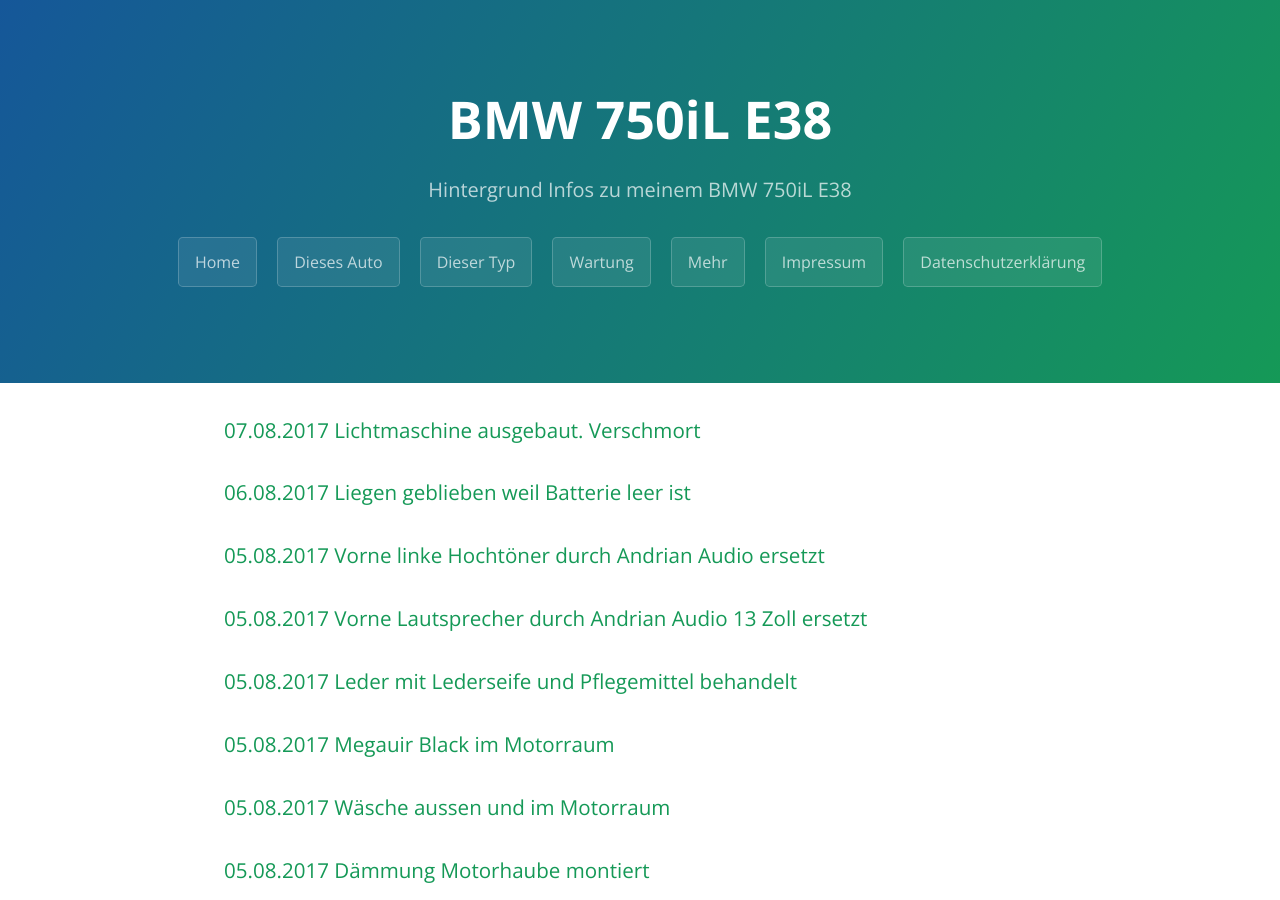
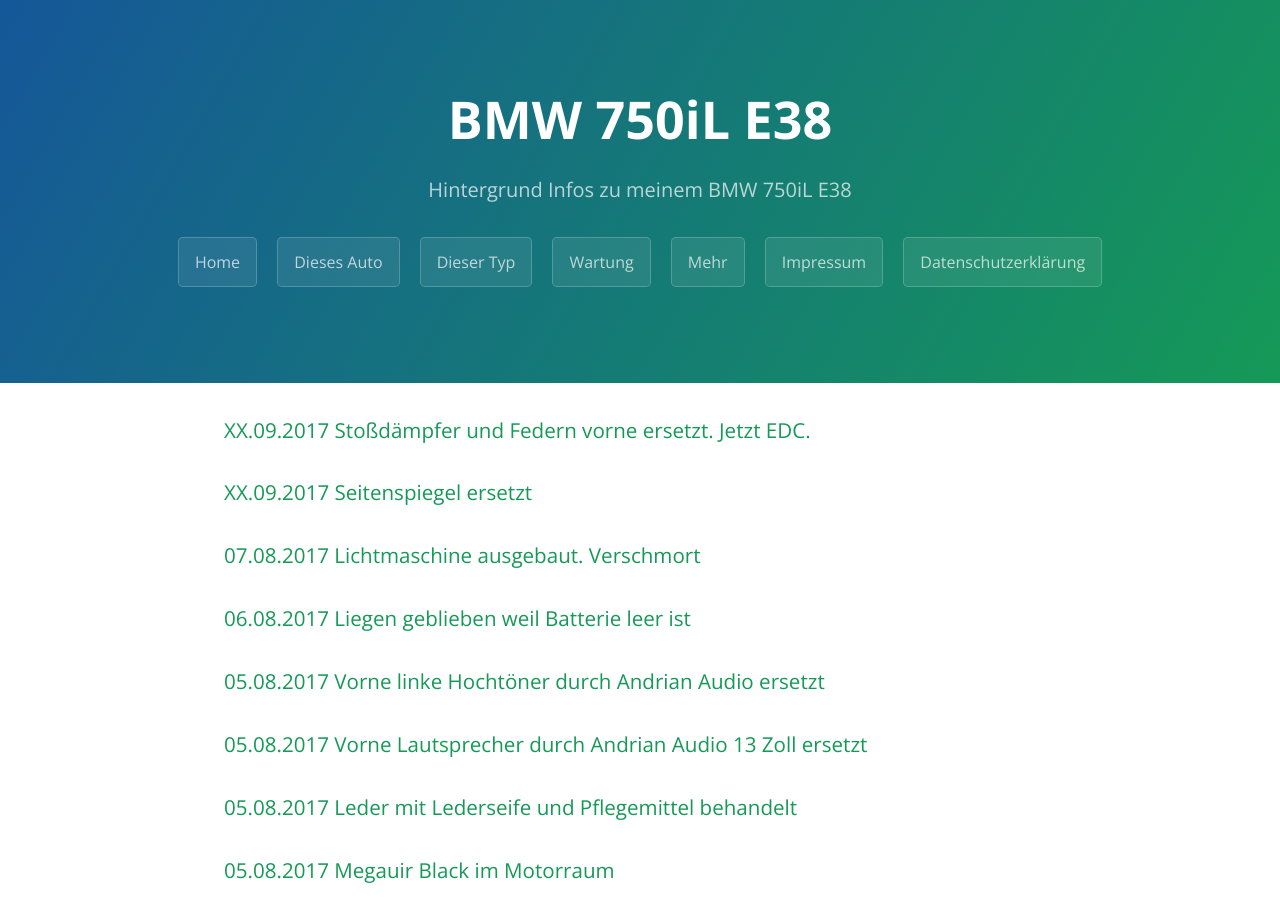
Before and after one commit to trautw/BMW750iL, a Jekyll site: the page built from docs/_pages/03_maintenance.md, in a window 1280 px wide and 900 px high. Built offline with Jekyll 4.4.1, drawn with Linux system fonts in a browser that asks for light colours.

Commit message:
Update 03_maintenance.md

```diff
--- a/docs/_pages/03_maintenance.md
+++ b/docs/_pages/03_maintenance.md
@@ -4,6 +4,8 @@ title: Wartung
 permalink: /maintenance/
 ---
 
+### XX.09.2017 Stoßdämpfer und Federn vorne ersetzt. Jetzt EDC.
+### XX.09.2017 Seitenspiegel ersetzt
 ### 07.08.2017 Lichtmaschine ausgebaut. Verschmort
 ### 06.08.2017 Liegen geblieben weil Batterie leer ist
 ### 05.08.2017 Vorne linke Hochtöner durch Andrian Audio ersetzt
```
